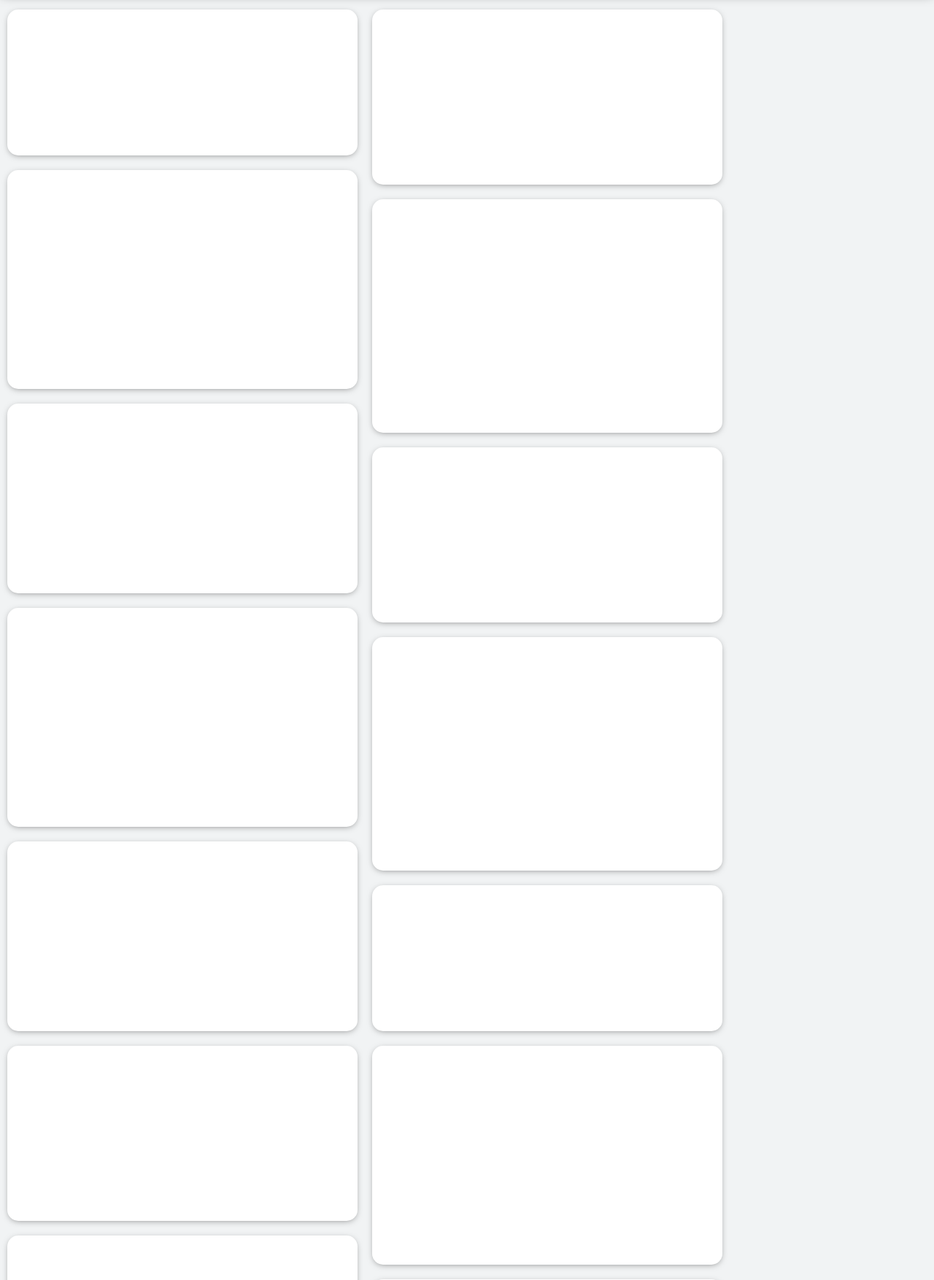
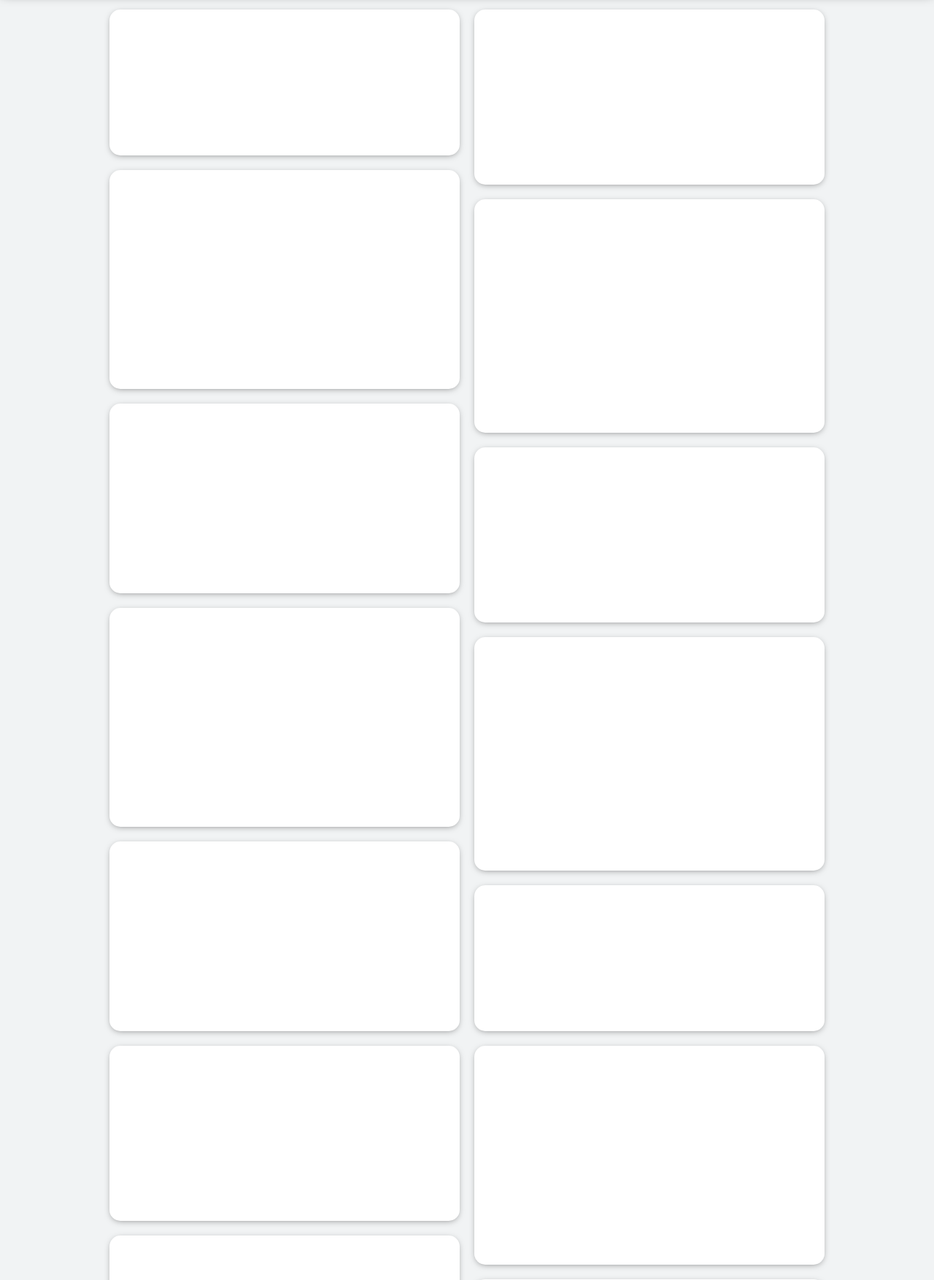
Before and after one commit to alexanderhorner/dieEdith, a PHP site: page / in a window 1280 px wide. Shown: the part 57-1811 px from the top of the page at 73% size. Run offline with PHP 8.4, Linux system fonts and the light colour scheme.

Commit message:
fixed margin

```diff
--- a/home.css
+++ b/home.css
@@ -86,7 +86,6 @@
   max-width: 1000px;
   margin: 60px auto 0;
   transition: margin-right 0.2s;
-  margin-right: 300px;
 }
 
 .grid__item {
```
